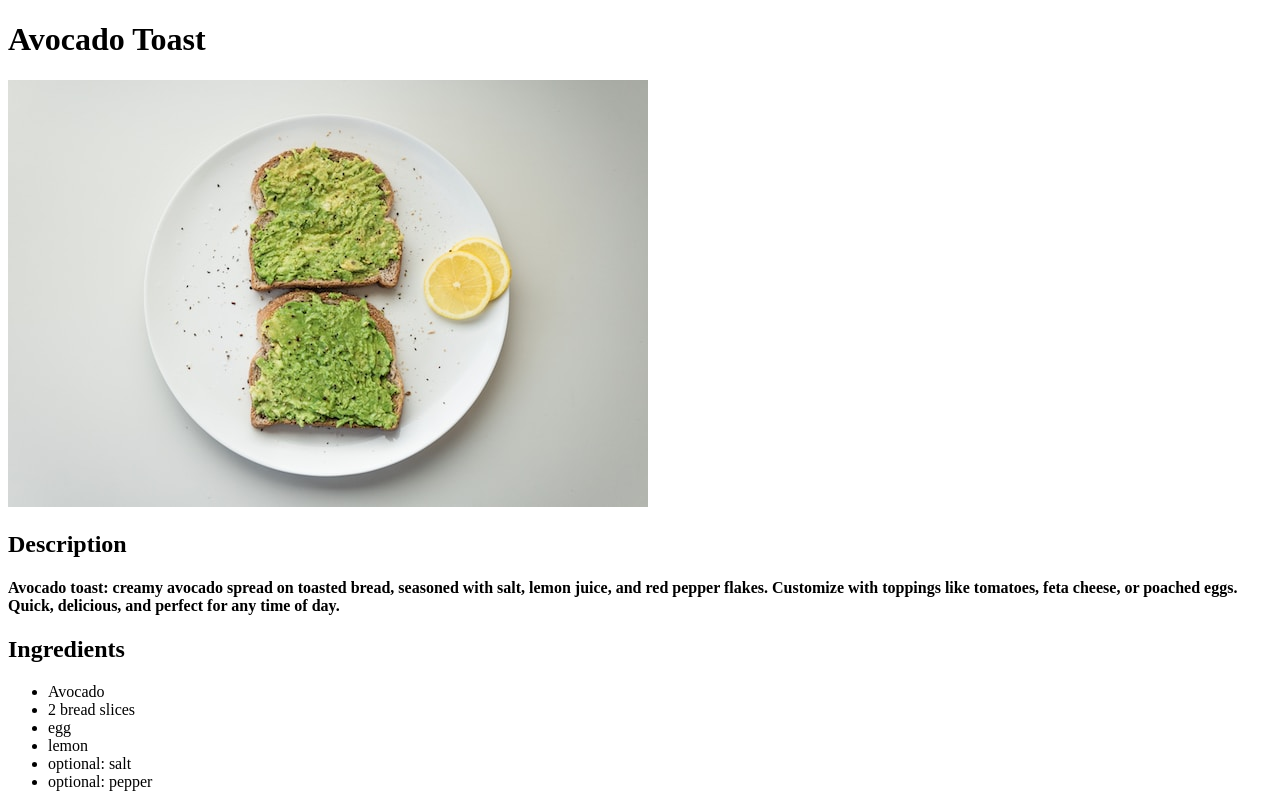
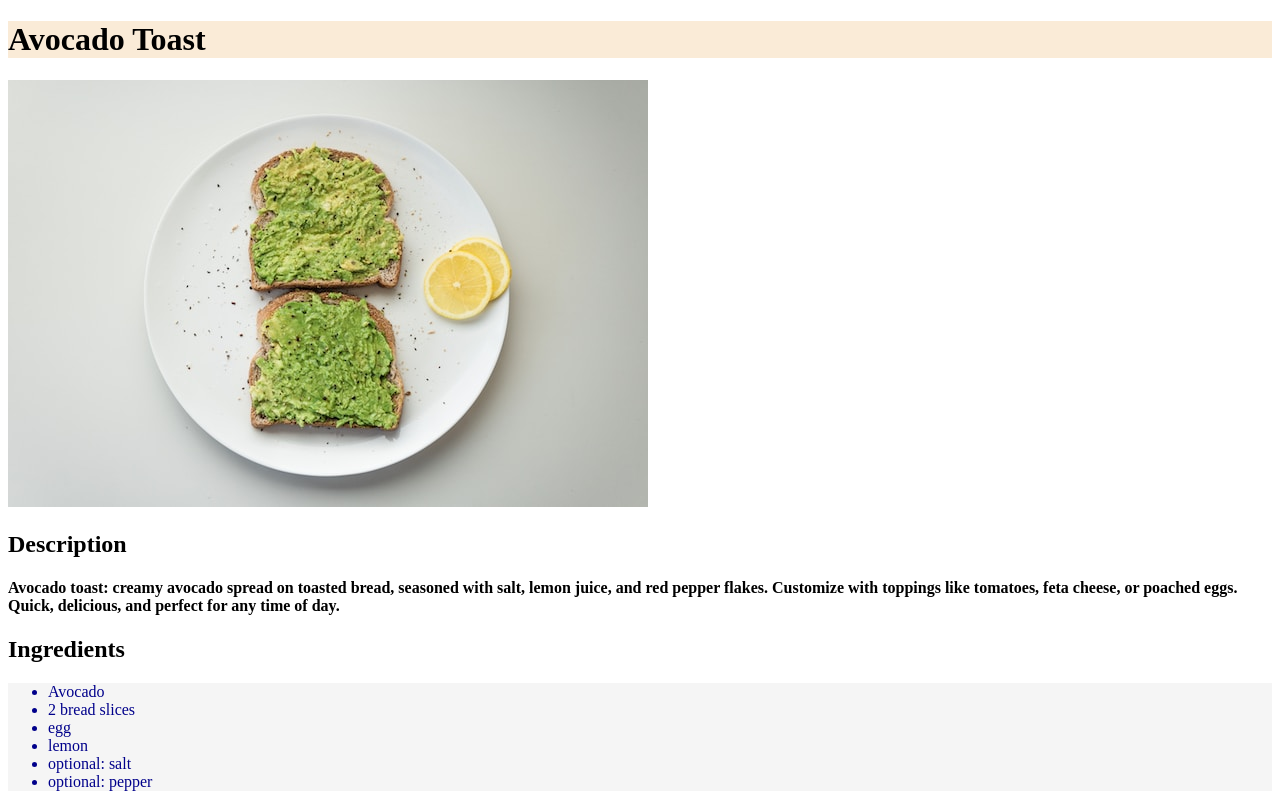
Before and after one commit to jackieuxui/odin-recipes, a plain HTML site: page recipes/avocadotoast.html in a window 1280 px wide. Shown: the top 800 px of the page. Drawn offline with Linux system fonts and the light colour scheme.

Commit message:
Style recipes

```diff
--- a/recipes/avocadotoast.html
+++ b/recipes/avocadotoast.html
@@ -4,6 +4,7 @@
     <meta charset="UTF-8">
     <meta name="viewport" content="width=device-width, initial-scale=1.0">
     <title>Avocado Toast</title>
+    <link rel="stylesheet" href="../styles.css">
 </head>
 <body>
     <h1> Avocado Toast </h1>
--- a/styles.css
+++ b/styles.css
@@ -6,5 +6,5 @@ h1 {
 
 ul {
     color:darkblue;
-    background-color: blanchedalmond;
+    background-color: whitesmoke;
 }
```
